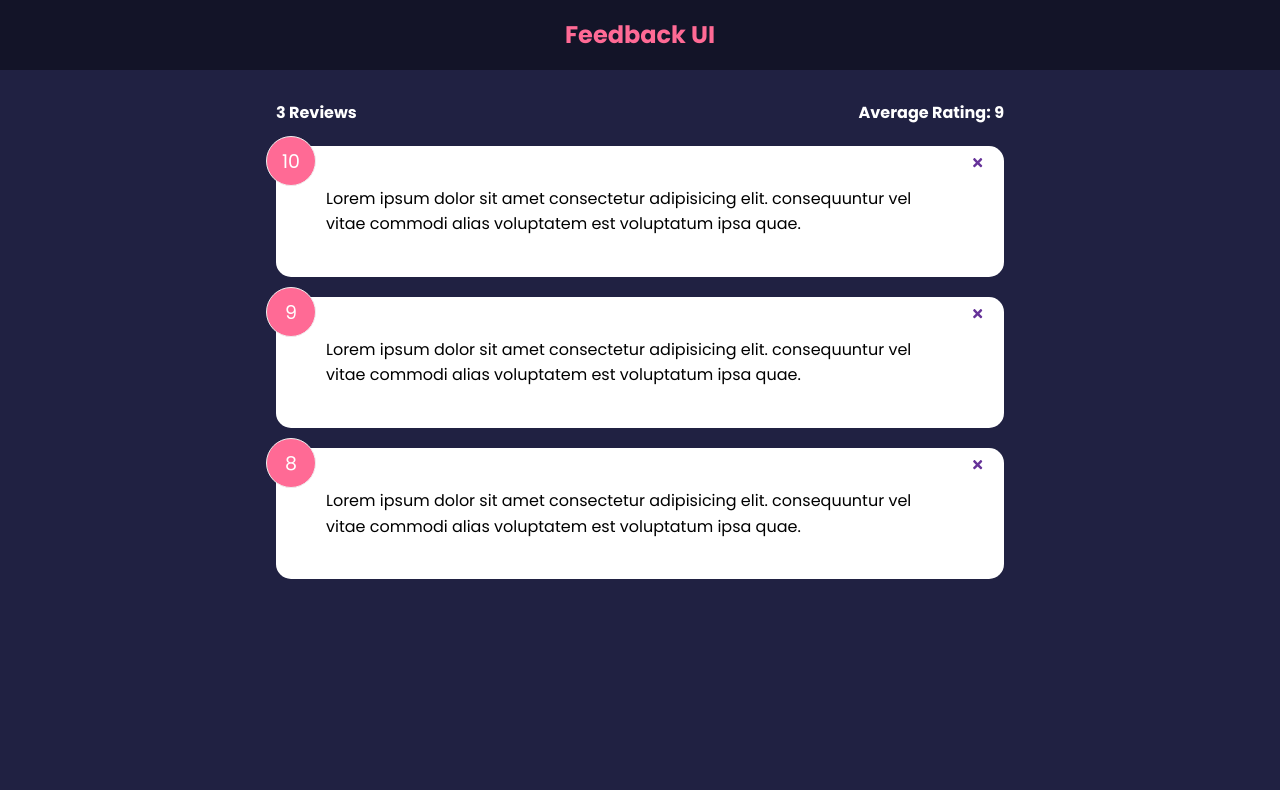
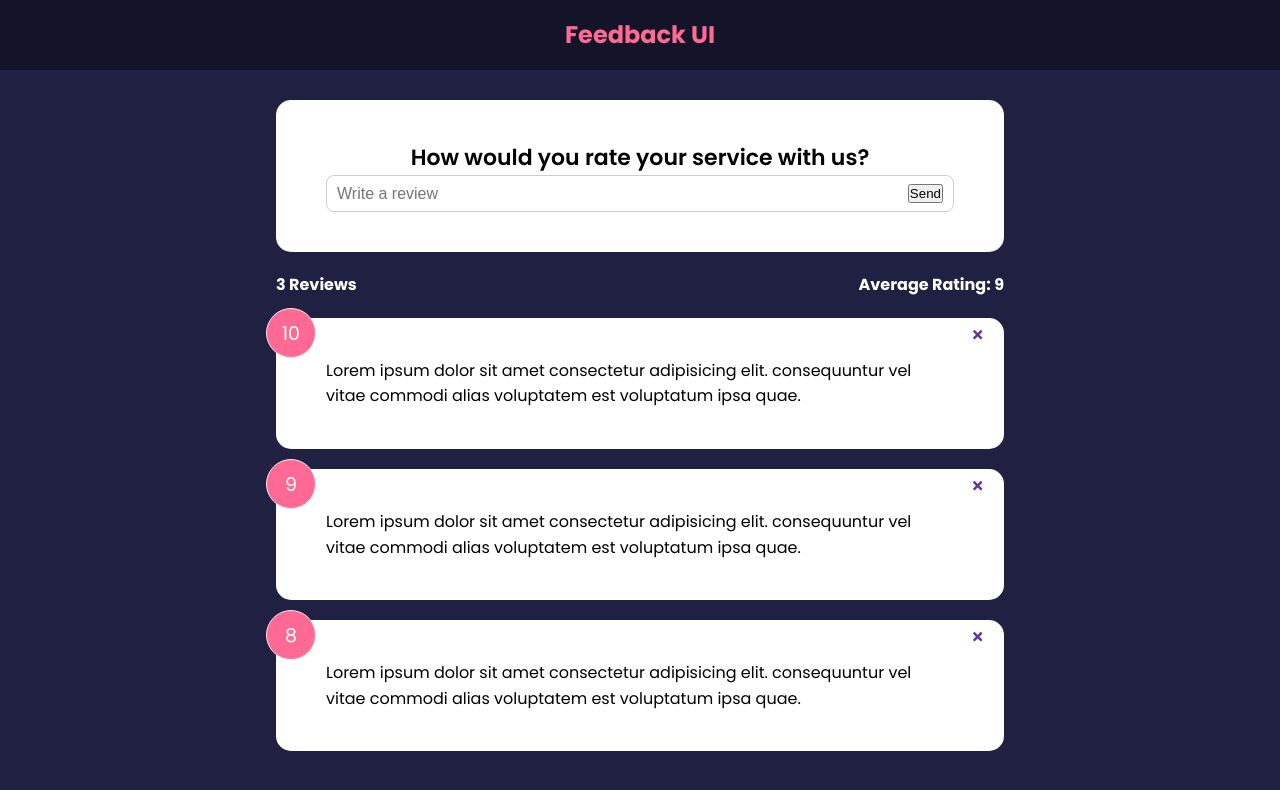
Before and after one commit to SAMURAii-7/feedback-app, a React (Create React App) app: page / in a window 1280 px wide. Shown: the top 790 px of the page. Built offline with nearby package versions, Linux system fonts and the light colour scheme.

Commit message:
add form component

```diff
--- a/src/App.js
+++ b/src/App.js
@@ -3,6 +3,7 @@ import Header from "./components/Header";
 import FeedbackList from "./components/FeedbackList";
 import FeedbackData from "./data/feedbackData";
 import FeedbackStats from "./components/FeedbackStats";
+import FeedbackForm from "./components/FeedbackForm";
 
 function App() {
     const [feedback, setFeedback] = useState(FeedbackData)
@@ -17,6 +18,7 @@ function App() {
         <>
             <Header />
             <div className="container">
+                <FeedbackForm />
                 <FeedbackStats feedback={feedback} />
                 <FeedbackList feedback={feedback} handleDelete={deleteFeedback} />
             </div>
--- /dev/null
+++ b/src/components/FeedbackForm.jsx
@@ -0,0 +1,25 @@
+import Card from "./shared/Card"
+import { useState } from "react"
+
+function FeedbackForm() {
+    const [text, setText] = useState('')
+
+    const handleTextChange = (e) => {
+        setText(e.target.value);
+    }
+
+    return (
+        <Card>
+            <form>
+                <h2>How would you rate your service with us?</h2>
+                {/* @todo - rating select component */}
+                <div className="input-group">
+                    <input onChange={handleTextChange} type="text" placeholder="Write a review" value={text} />
+                    <button type="submit">Send</button>
+                </div>
+            </form>
+        </Card>
+    )
+}
+
+export default FeedbackForm
```
